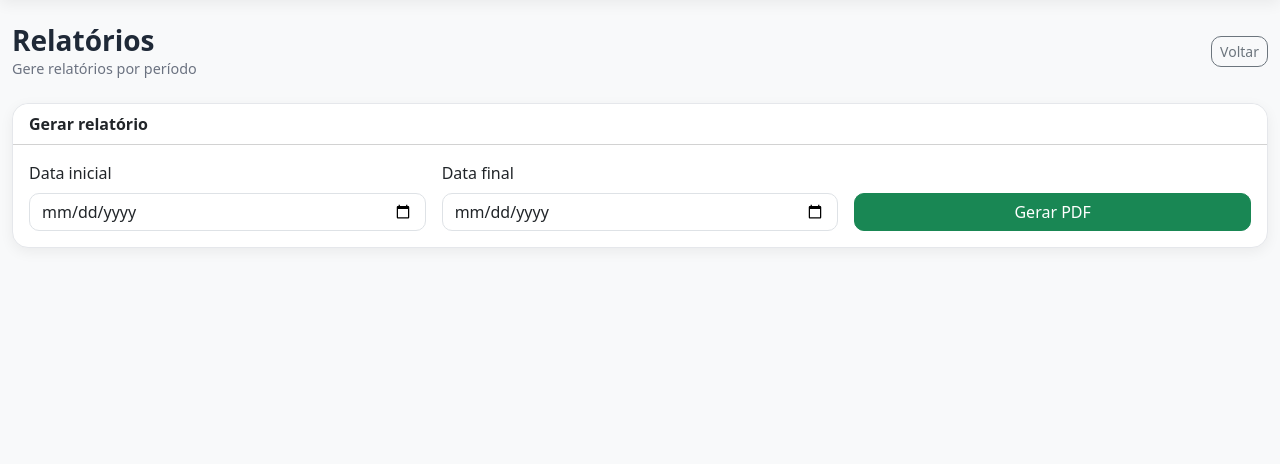
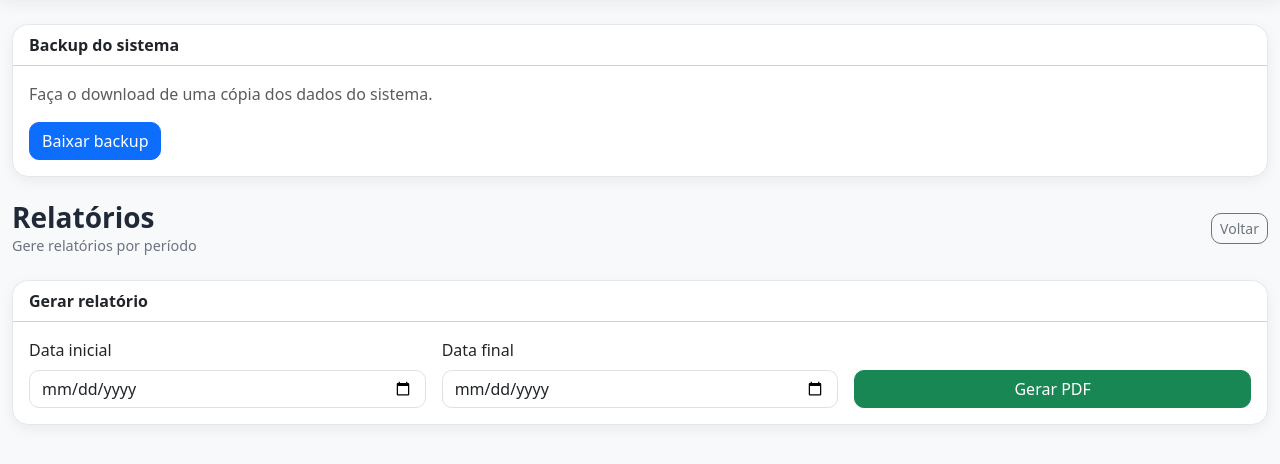
Before and after one commit to Mauriciobrneto/cleancheck, a Flask app: page /relatorios in a window 1280 px wide. Shown: the part 57-521 px from the top of the page. Run offline with Flask 3, Linux system fonts and the light colour scheme; a user stored in the database is signed in; some libraries are stand-ins or nearby versions.

Commit message:
Adiciona backup manual do sistema

```diff
--- a/app.py
+++ b/app.py
@@ -12,6 +12,10 @@ import os
 
 from config import Config
 from models import db, Usuario, Ambiente, RegistroLimpeza, LogAcao
+
+import io
+import csv
+import zipfile
 
 
 app = Flask(__name__)
@@ -516,7 +520,7 @@ def checklist():
                 status=status,
                 observacao=observacao,
                 data_registro=date.today(),
-                hora_registro=datetime.now().time()
+                hora_registro=agora_brasil().time()
             )
 
             db.session.add(novo_registro)
@@ -826,6 +830,86 @@ with app.app_context():
 
         print("Administrador criado com sucesso!")
 
+@app.route("/backup")
+@login_required
+def backup():
+
+    if not admin_required():
+        return redirect(url_for("dashboard"))
+
+    memoria = io.BytesIO()
+
+    with zipfile.ZipFile(memoria, "w", zipfile.ZIP_DEFLATED) as zip_file:
+
+        def adicionar_csv(nome_arquivo, cabecalho, linhas):
+            arquivo = io.StringIO()
+            escritor = csv.writer(arquivo, delimiter=";")
+
+            escritor.writerow(cabecalho)
+
+            for linha in linhas:
+                escritor.writerow(linha)
+
+            zip_file.writestr(nome_arquivo, arquivo.getvalue())
+
+        adicionar_csv(
+            "usuarios.csv",
+            ["id", "nome", "usuario", "email", "tipo", "ativo"],
+            [
+                [u.id, u.nome, u.usuario, u.email, u.tipo, u.ativo]
+                for u in Usuario.query.all()
+            ]
+        )
+
+        adicionar_csv(
+            "ambientes.csv",
+            ["id", "nome", "descricao", "frequencia", "ativo"],
+            [
+                [a.id, a.nome, a.descricao, a.frequencia, a.ativo]
+                for a in Ambiente.query.all()
+            ]
+        )
+
+        adicionar_csv(
+            "registros_limpeza.csv",
+            ["id", "ambiente_id", "usuario_id", "status", "observacao", "data", "hora"],
+            [
+                [
+                    r.id,
+                    r.ambiente_id,
+                    r.usuario_id,
+                    r.status,
+                    r.observacao,
+                    r.data_registro,
+                    r.hora_registro
+                ]
+                for r in RegistroLimpeza.query.all()
+            ]
+        )
+
+        adicionar_csv(
+            "logs_acoes.csv",
+            ["id", "usuario_id", "acao", "criado_em"],
+            [
+                [l.id, l.usuario_id, l.acao, l.criado_em]
+                for l in LogAcao.query.all()
+            ]
+        )
+
+    memoria.seek(0)
+
+    nome_backup = f"backup_cleancheck_{agora_brasil().strftime('%Y-%m-%d_%H-%M')}.zip"
+
+    registrar_log("Gerou backup do sistema")
+    db.session.commit()
+
+    return send_file(
+        memoria,
+        as_attachment=True,
+        download_name=nome_backup,
+        mimetype="application/zip"
+    )
+
 
 if __name__ == "__main__":
     app.run(debug=True)
--- a/requirements.txt
+++ b/requirements.txt
@@ -23,6 +23,7 @@ python-dotenv==1.2.2
 reportlab==4.5.1
 SQLAlchemy==2.0.50
 typing_extensions==4.15.0
+tzdata==2026.2
 Werkzeug==3.1.8
 wrapt==2.2.1
 WTForms==3.2.2
--- a/templates/relatorios.html
+++ b/templates/relatorios.html
@@ -1,6 +1,29 @@
 {% extends "base.html" %}
 
 {% block content %}
+
+<div class="card shadow-sm border-0 mb-4">
+
+    <div class="card-header bg-white">
+        Backup do sistema
+    </div>
+
+    <div class="card-body">
+
+        <p class="text-muted mb-3">
+            Faça o download de uma cópia dos dados do sistema.
+        </p>
+
+        <a href="{{ url_for('backup') }}"
+           class="btn btn-primary">
+
+            Baixar backup
+
+        </a>
+
+    </div>
+
+</div>
 
 <div class="d-flex justify-content-between align-items-center mb-4">
     <div>
```
